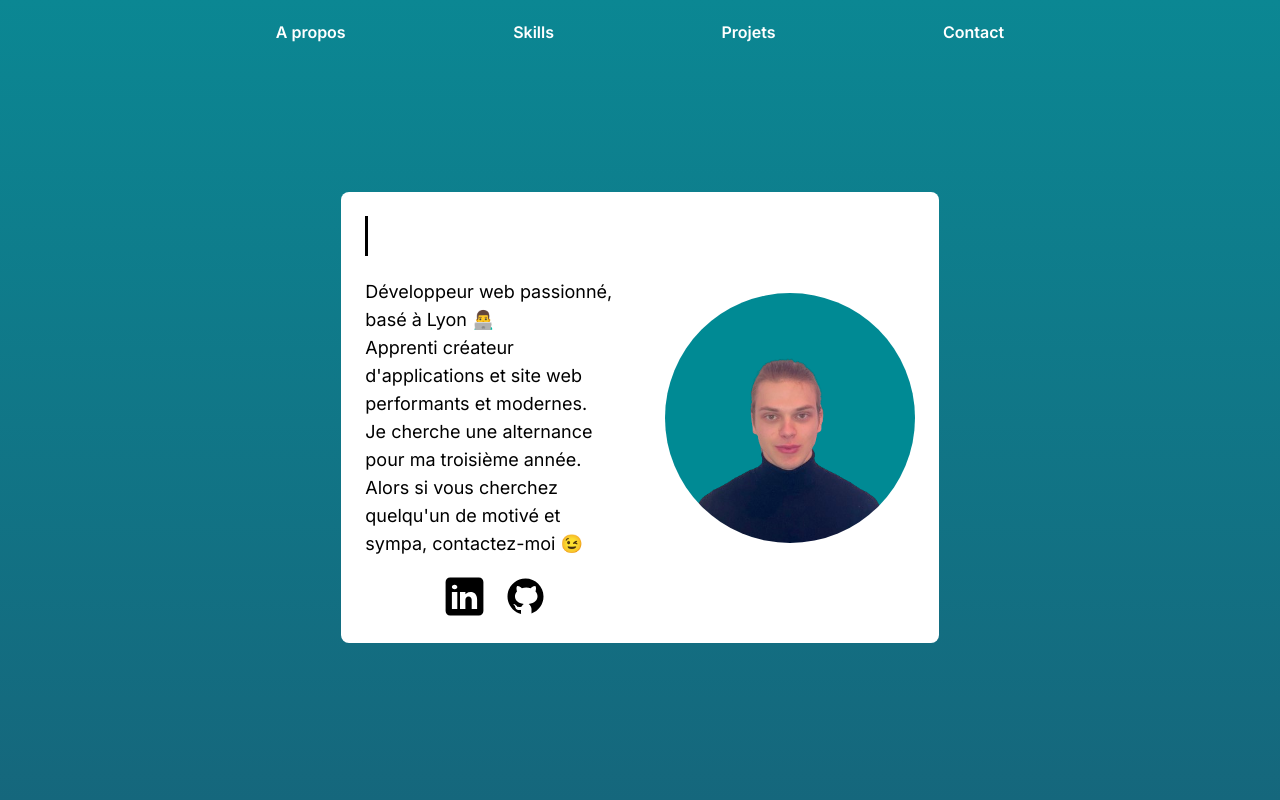
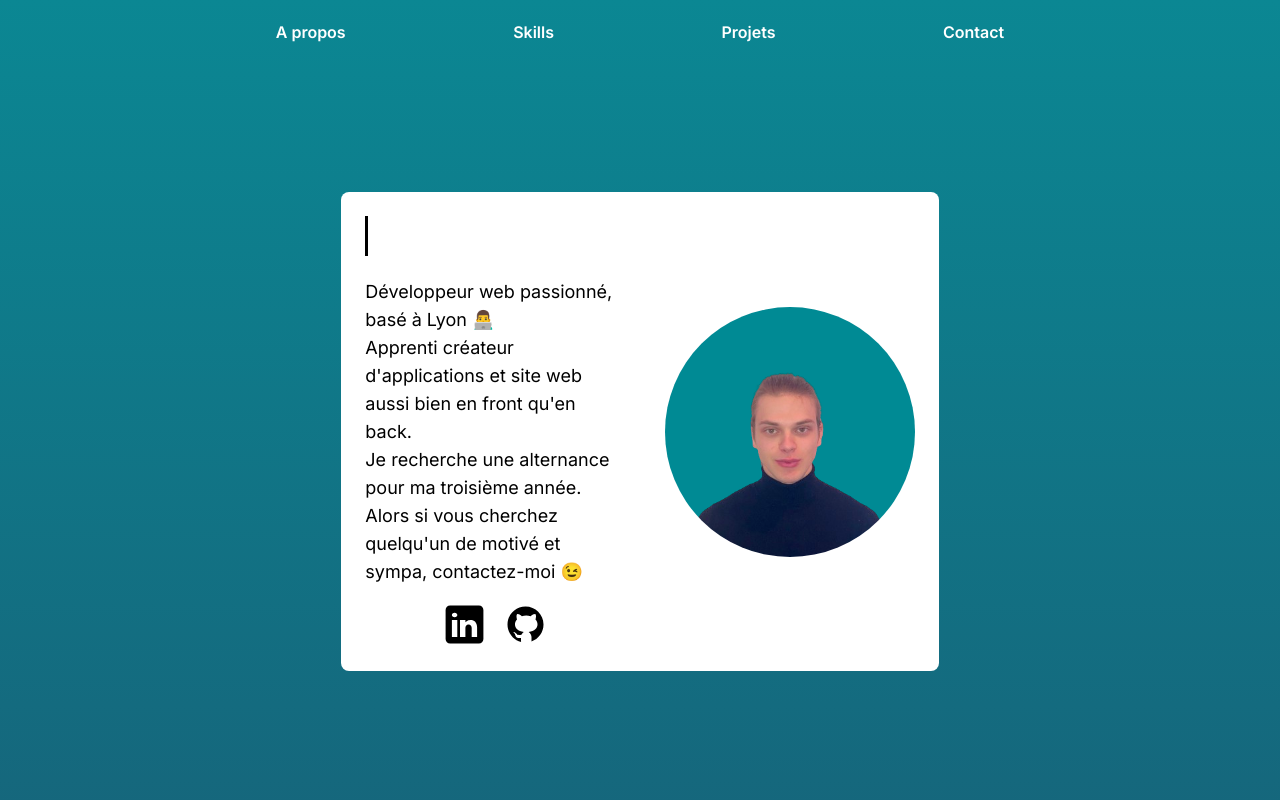
Before and after one commit to zaitsev69/portfolio, a Next.js app: page / in a window 1280 px wide. Shown: the top 800 px of the page. Built offline with nearby package versions, Linux system fonts and the light colour scheme.

Commit message:
Fix font color

```diff
--- a/app/components/hero.tsx
+++ b/app/components/hero.tsx
@@ -2,13 +2,13 @@ import Image from "next/image";
 
 const Hero = () => {
     return (
-        <div className="bg-white w-2/3 p-6 items-center justify-item-center rounded-lg mx-auto mt-32 hidden lg:flex">
+        <div className="bg-white text-black w-2/3 p-6 items-center justify-item-center rounded-lg mx-auto mt-32 hidden lg:flex">
             <div className="mr-10">
                 <div className="inline-block">
                     <h1 className="text-4xl  mb-4 inline-block typing-demo border-black border-r-4">Bonjour, bienvenue sur mon portfolio.</h1>
                 </div>
-                <p className="text-lg">Développeur web passionné, basé à Lyon 👨‍💻 <br></br>Apprenti créateur d&apos;applications et site web performants et modernes.<br></br>
-                    Je cherche une alternance pour ma troisième année. Alors si vous cherchez quelqu&apos;un de motivé et sympa, contactez-moi 😉</p>
+                <p className="text-lg ">Développeur web passionné, basé à Lyon 👨‍💻 <br></br>Apprenti créateur d&apos;applications et site web aussi bien en front qu'en back.<br></br>
+                    Je recherche une alternance pour ma troisième année. Alors si vous cherchez quelqu&apos;un de motivé et sympa, contactez-moi 😉</p>
                 <div className="flex justify-items-center justify-center space-x-4 mt-4">
                     <a href="https://www.linkedin.com/in/nathan-cadilhac/" target="_blank" rel="noopener noreferrer">
                         <svg className="fill-black hover:fill-sky-700 transition-colors duration-300" xmlns="http://www.w3.org/2000/svg" viewBox="0 0 50 50" width="45px" height="45px">
--- a/app/components/navbar.jsx
+++ b/app/components/navbar.jsx
@@ -1,7 +1,7 @@
 const Navbar = () => {
     return (
         <div>
-            <ul className="text-white justify-around py-5 font-semibold hidden lg:flex">
+            <ul className="text-white justify-around py-5 font-semibold hidden lg:flex" >
                 <li><a href="#about">A propos</a></li>
                 <li><a href="#skills">Skills</a></li>
                 <li><a href="#projects">Projets</a></li>
```
